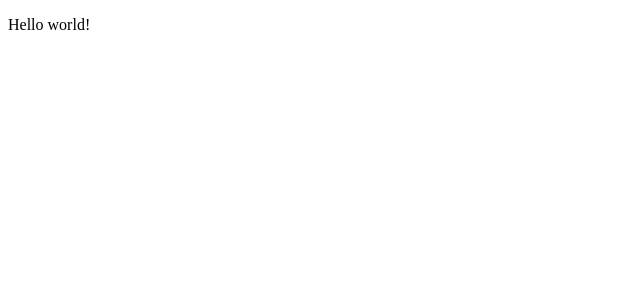
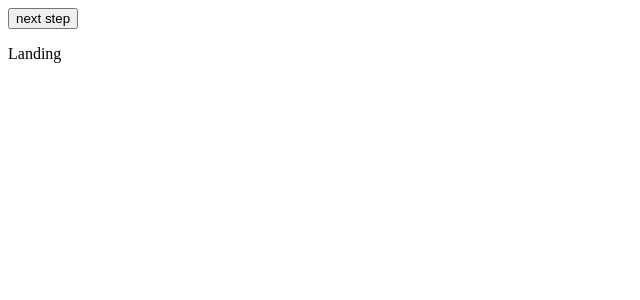
Before and after one commit to byrneliam2/team-treehouse, a React (Create React App) app: page / in a window 1280 px wide. Shown: the top 300 px of the page, without its empty margins (0-640 px from the left). Built offline with nearby package versions, Linux system fonts and the light colour scheme.

Commit message:
nextStep & step now passed to landing

```diff
--- a/src/components/App.js
+++ b/src/components/App.js
@@ -1,23 +1,27 @@
 import React, { Component } from 'react';
 import '../App.css';
+import Landing from './Landing'
 
 class App extends Component {
   constructor (props) {
   super(props)
   this.state = {
-    stage: 0
+    step: 0
   }
-  this.nextStage = this.nextStage.bind(this)
+  this.nextStep = this.nextStep.bind(this)
 }
-  nextStage() {
-    this.setState({stage: this.state.stage++})
+  nextStep() {
+    this.setState({step: this.state.step + 1 })
+    console.log(this.state.step)
   }
   componentWillMount(){
-    console.log(this.state.stage)
+
   }
   render() {
     return (
-        <p>Hello world!</p>
+      <div>
+        <Landing nextStep={this.nextStep} step={this.state.step}/>
+      </div>
     );
   }
 }
--- a/src/components/landing.jsx
+++ b/src/components/landing.jsx
@@ -0,0 +1,27 @@
+import React from 'react'
+
+export default class Landing extends React.Component {
+  constructor(props) {
+    super(props)
+    this.state = {
+
+    }
+  }
+
+  componentDidMount() {
+
+  }
+  componentWillMount(){
+    console.log(this.props)
+    console.log(this.props.step)
+  }
+
+  render() {
+    return (
+      <div>
+        <button onClick={this.props.nextStep}>next step </button>
+        <p> Landing </p>
+      </div>
+    )
+  }
+}
```
